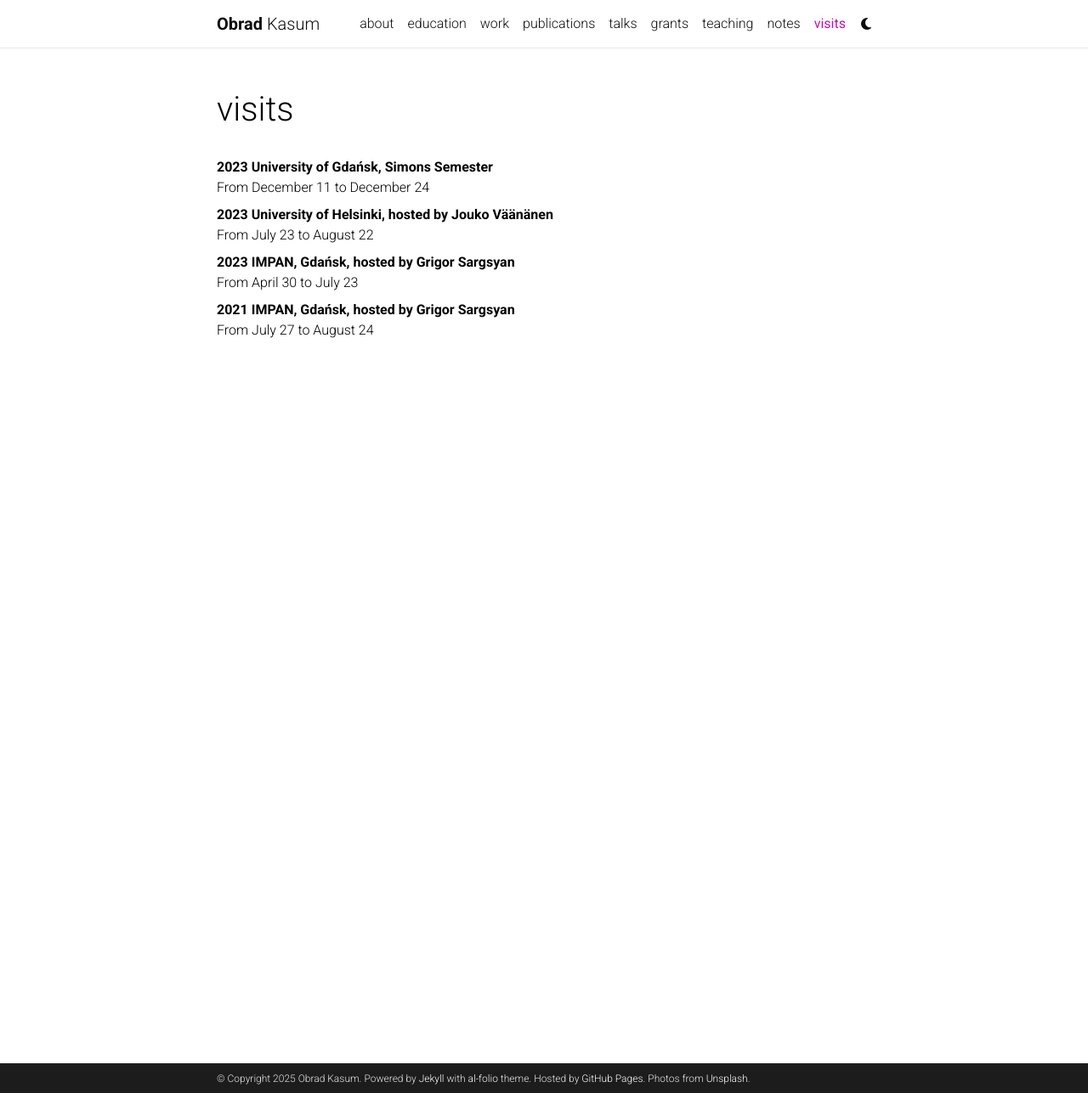
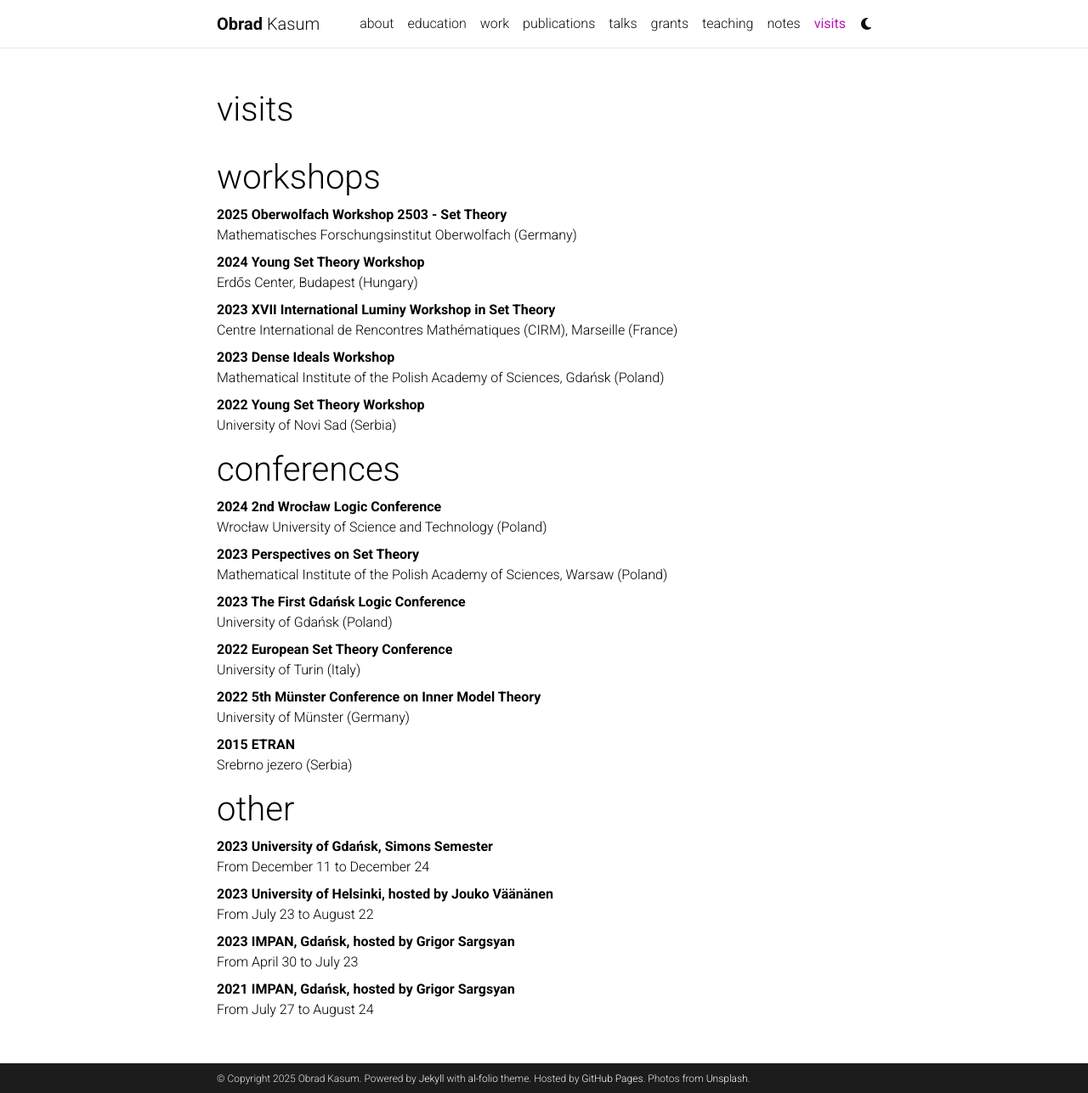
Before and after one commit to obradkasum/obradkasum.github.io, a Jekyll site: the page built from _pages/visits.md, in a window 1280 px wide and 1287 px high. Shown: the whole window at 85% size. Built offline with Jekyll 4.4.1, drawn with Linux system fonts in a browser that asks for light colours; comment, search, counter and statistics services are not loaded; a style sheet for code colours, icons or effects is not loaded.

Commit message:
Update visits.md

```diff
--- a/_pages/visits.md
+++ b/_pages/visits.md
@@ -4,18 +4,58 @@
 title: visits
 description:
 nav: true
-nav_order: 9
+nav_order: 8
 ---
+<h1>workshops</h1>
 <dl>
-<dt>2023 University of Gdańsk, Simons Semester</dt>
-<dd>From December 11 to December 24</dd>
+    <dt>2025 Oberwolfach Workshop 2503 - Set Theory</dt>
+    <dd>Mathematisches Forschungsinstitut Oberwolfach (Germany)</dd>
 
-<dt>2023 University of Helsinki, hosted by Jouko Väänänen</dt>
-<dd>From July 23 to August 22</dd>
+    <dt>2024 Young Set Theory Workshop</dt>
+    <dd>Erdős Center, Budapest (Hungary)</dd>
 
-<dt>2023 IMPAN, Gdańsk, hosted by Grigor Sargsyan</dt>
-<dd>From April 30 to July 23</dd>
+    <dt>2023 XVII International Luminy Workshop in Set Theory</dt>
+    <dd>Centre International de Rencontres Mathématiques (CIRM), Marseille (France)</dd>
 
-<dt>2021 IMPAN, Gdańsk, hosted by Grigor Sargsyan</dt>
-<dd>From July 27 to August 24</dd>
+    <dt>2023 Dense Ideals Workshop</dt>
+    <dd>Mathematical Institute of the Polish Academy of Sciences, Gdańsk (Poland)</dd>
+
+    <dt>2022 Young Set Theory Workshop</dt>
+    <dd>University of Novi Sad (Serbia)</dd>
 </dl>
+
+<h1>conferences</h1>
+<dl>
+    <dt>2024 2nd Wrocław Logic Conference</dt>
+    <dd>Wrocław University of Science and Technology (Poland)</dd>
+
+    <dt>2023 Perspectives on Set Theory</dt>
+    <dd>Mathematical Institute of the Polish Academy of Sciences, Warsaw (Poland)</dd>
+
+    <dt>2023 The First Gdańsk Logic Conference</dt>
+    <dd>University of Gdańsk (Poland)</dd>
+
+    <dt>2022 European Set Theory Conference</dt>
+    <dd>University of Turin (Italy)</dd>
+
+    <dt>2022 5th Münster Conference on Inner Model Theory</dt>
+    <dd>University of Münster (Germany)</dd>
+
+    <dt>2015 ETRAN</dt>
+    <dd>Srebrno jezero (Serbia)</dd>
+</dl>
+
+<h1>other</h1>
+<dl>
+    <dt>2023 University of Gdańsk, Simons Semester</dt>
+    <dd>From December 11 to December 24</dd>
+
+    <dt>2023 University of Helsinki, hosted by Jouko Väänänen</dt>
+    <dd>From July 23 to August 22</dd>
+
+    <dt>2023 IMPAN, Gdańsk, hosted by Grigor Sargsyan</dt>
+    <dd>From April 30 to July 23</dd>
+
+    <dt>2021 IMPAN, Gdańsk, hosted by Grigor Sargsyan</dt>
+    <dd>From July 27 to August 24</dd>
+</dl>
```
